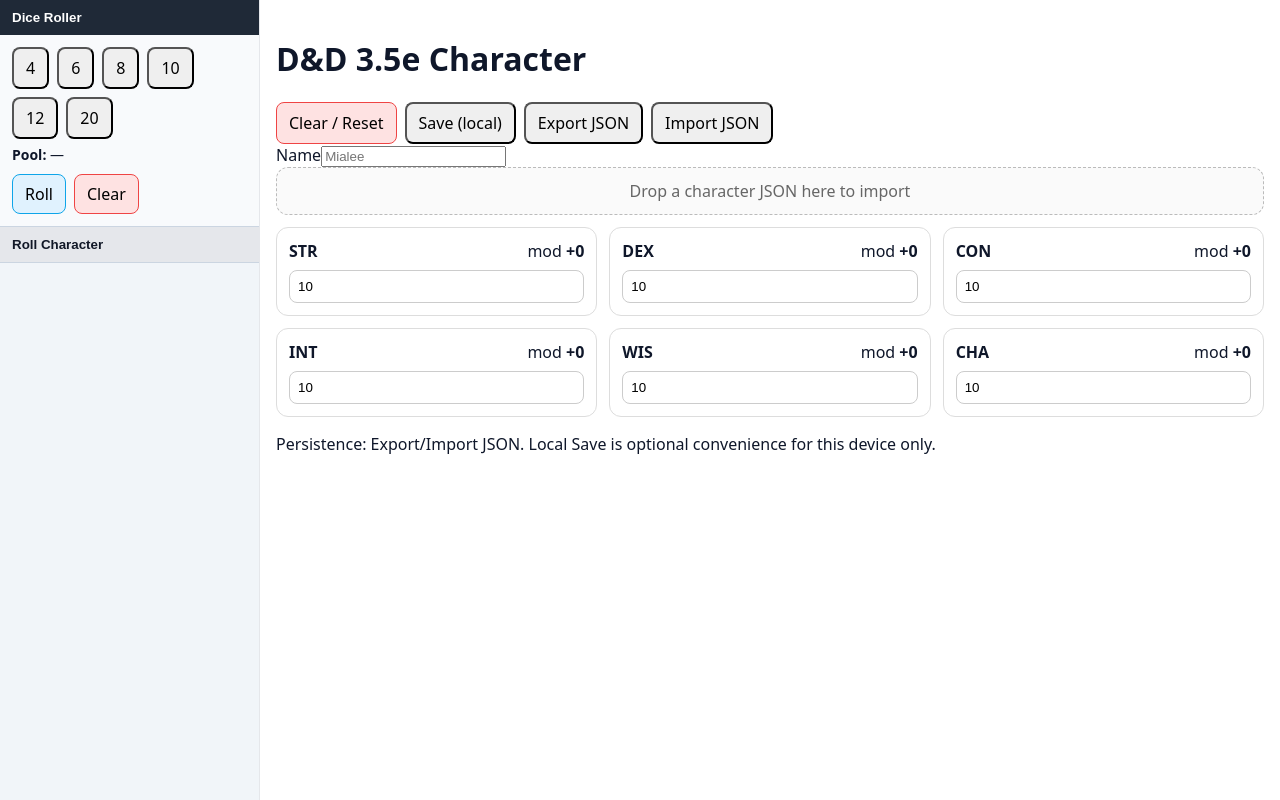
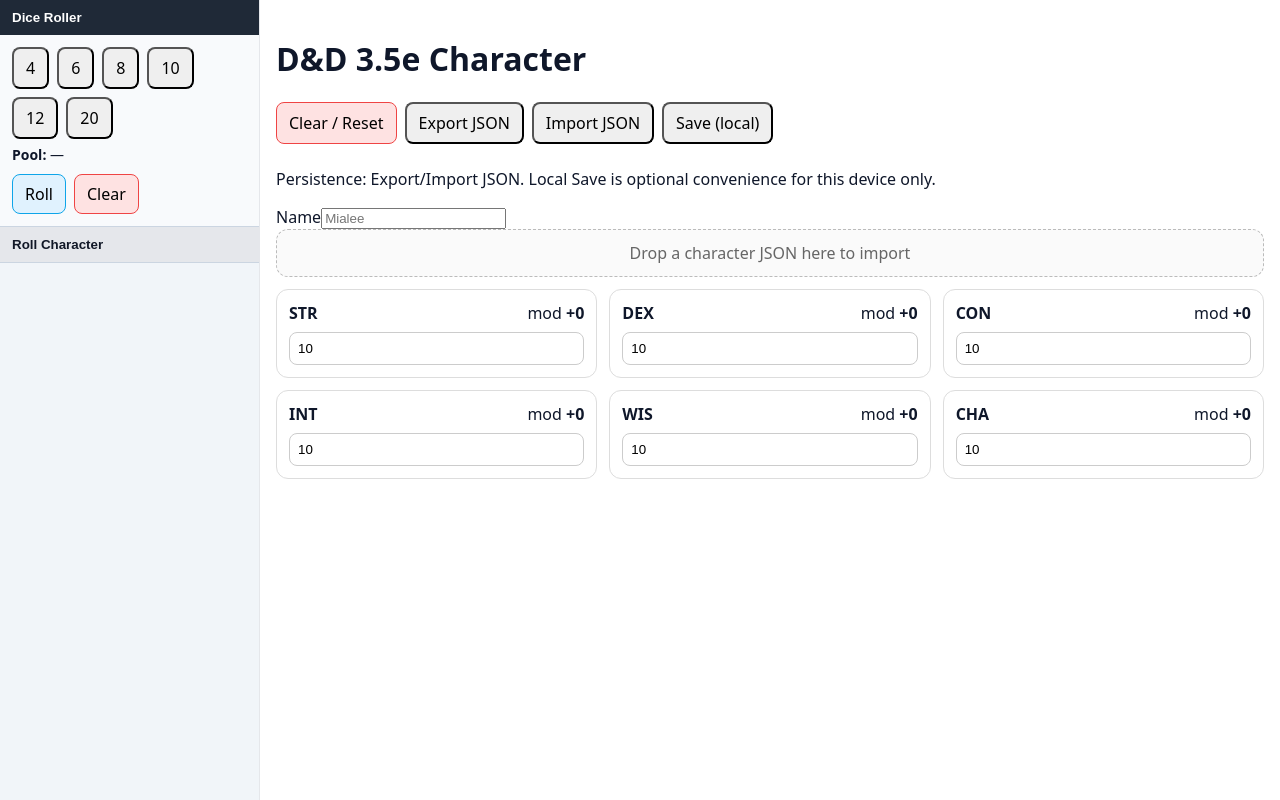
Before and after one commit to instantsoup/instantsoup.github.io, a React (Vite) app: page / in a window 1280 px wide. Built offline with nearby package versions, Linux system fonts and the light colour scheme.

Commit message:
trying to fix UI

```diff
--- a/src/App.tsx
+++ b/src/App.tsx
@@ -1,6 +1,3 @@
-// src/App.tsx
-import React from 'react';
-
 import { AbilityGrid } from './components/AbilityGrid';
 import { DropZone } from './components/DropZone';
 import { ImportExportBar } from './components/ImportExportBar';
@@ -63,9 +60,6 @@ export function App() {
 
         {error && <p className="text-error mt-12">{error}</p>}
 
-        <p className="note mt-16">
-          Persistence: Export/Import JSON. Local Save is optional convenience for this device only.
-        </p>
       </main>
     </div>
   );
--- a/src/components/ImportExportBar.tsx
+++ b/src/components/ImportExportBar.tsx
@@ -28,10 +28,6 @@ export function ImportExportBar({
         Clear / Reset
       </button>
 
-      <button className="btn" onClick={persistLocal} title="Save to localStorage">
-        Save (local)
-      </button>
-
       <button className="btn" onClick={exportJson} title="Download character.json">
         Export JSON
       </button>
@@ -40,6 +36,12 @@ export function ImportExportBar({
         Import JSON
       </button>
 
+      <button className="btn" onClick={persistLocal} title="Save to localStorage">
+        Save (local)
+      </button>
+      <p className="note mt-16">
+        Persistence: Export/Import JSON. Local Save is optional convenience for this device only.
+      </p>
       <input
         ref={fileInputRef}
         type="file"
```
